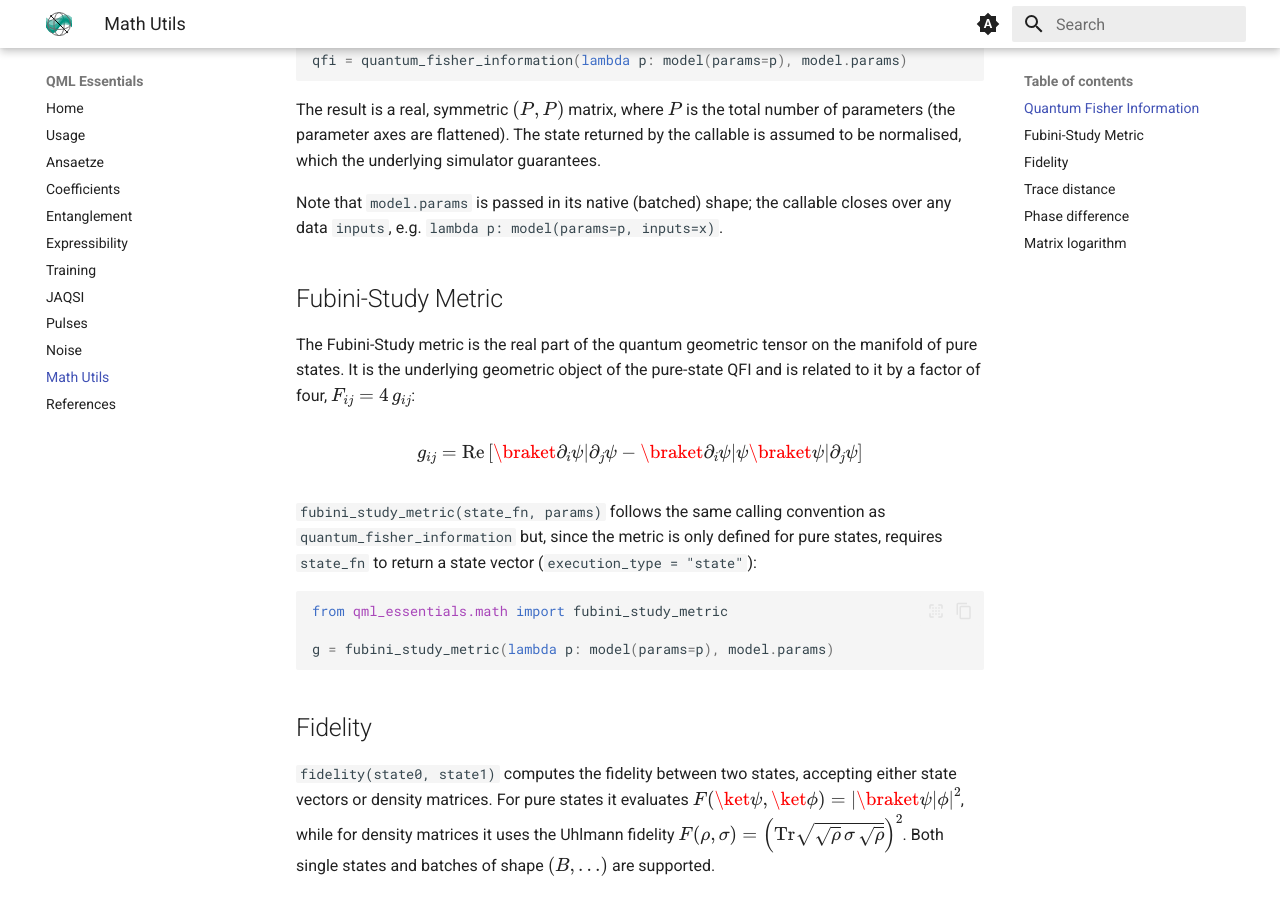
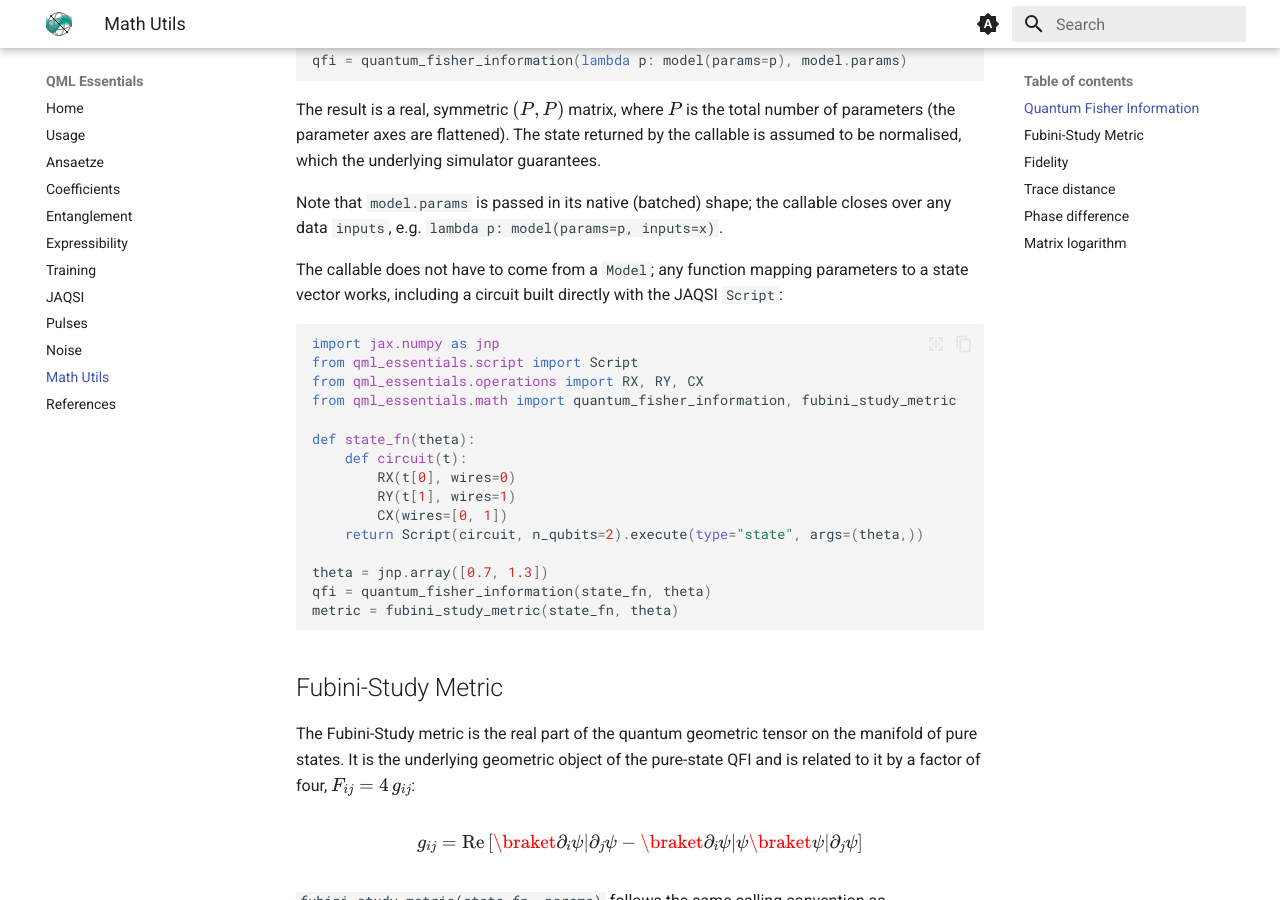
Before and after one commit to cirKITers/qml-essentials, an MkDocs documentation site: the page built from docs/math_utils.md, in a window 1280 px wide and 900 px high, scrolled down 954 px. Built offline with MkDocs 1.6.1 and Material for MkDocs 9.7.7, drawn with Linux system fonts in a browser that asks for light colours.

Commit message:
added example for jaqsi script
Signed-off-by: Melvin Strobl <lc3267@kit.edu>

````diff
--- a/docs/math_utils.md
+++ b/docs/math_utils.md
@@ -38,6 +38,27 @@ The state returned by the callable is assumed to be normalised, which the underl
 
 Note that `model.params` is passed in its native (batched) shape; the callable closes over any
 data `inputs`, e.g. `lambda p: model(params=p, inputs=x)`.
+
+The callable does not have to come from a `Model`; any function mapping parameters to a state
+vector works, including a circuit built directly with the JAQSI `Script`:
+
+```python
+import jax.numpy as jnp
+from qml_essentials.script import Script
+from qml_essentials.operations import RX, RY, CX
+from qml_essentials.math import quantum_fisher_information, fubini_study_metric
+
+def state_fn(theta):
+    def circuit(t):
+        RX(t[0], wires=0)
+        RY(t[1], wires=1)
+        CX(wires=[0, 1])
+    return Script(circuit, n_qubits=2).execute(type="state", args=(theta,))
+
+theta = jnp.array([0.7, 1.3])
+qfi = quantum_fisher_information(state_fn, theta)
+metric = fubini_study_metric(state_fn, theta)
+```
 
 ## Fubini-Study Metric
 
````
Also changed, not shown: 1 other file.
